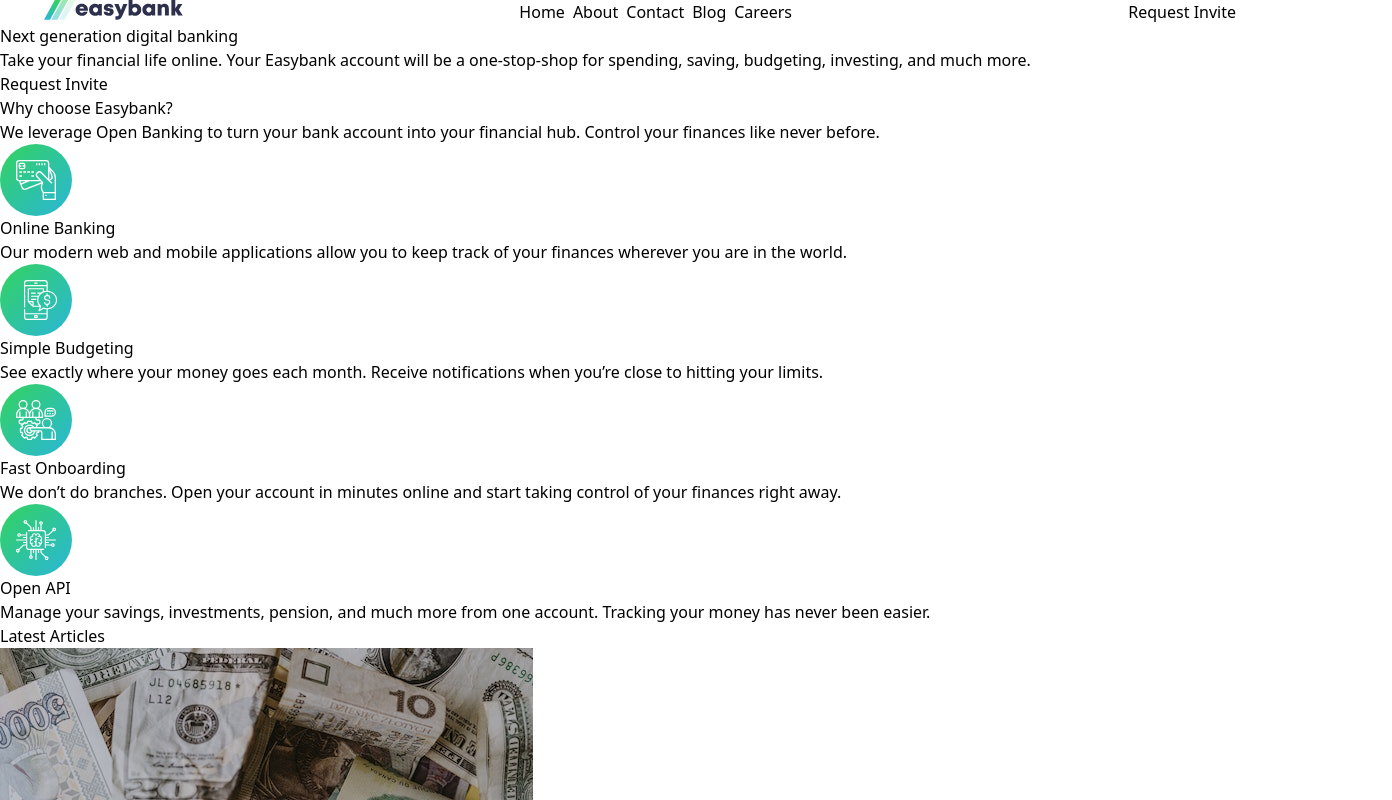
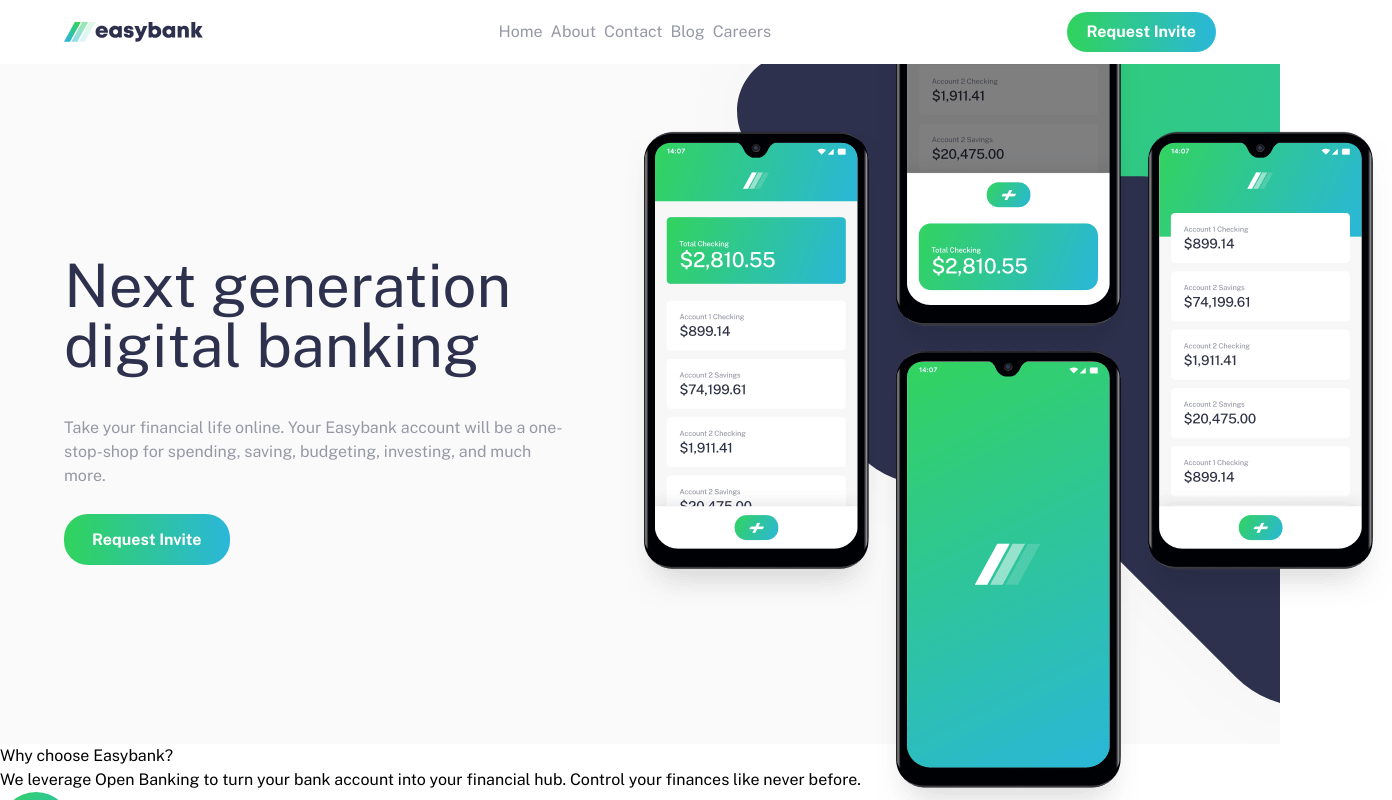
Before and after one commit to atripunoska/easybank-landing-page, a website: page index.html in a window 1280 px wide. Shown: the top 800 px of the page, 1392 px wide, since content can reach past the window. Drawn offline with nearby package versions, Linux system fonts and the light colour scheme; files whose address does not match are found by name.

Commit message:
feat: add styling for hero section for desktop

```diff
--- a/index.html
+++ b/index.html
@@ -21,32 +21,62 @@
 
     <title>Frontend Mentor | Easybank landing page</title>
   </head>
-  <body>
-    <header class="container-lg mx-auto flex justify-between px-11">
+  <body class="overflow-x-hidden">
+    <header
+      class="container-lg mx-auto flex justify-between px-16 bg-white items-center h-16 relative z-10"
+    >
       <div class="logo">
         <img src="./images/logo.svg" alt="Easybank logo" />
       </div>
       <nav>
         <ul class="flex gap-2">
-          <li><a href="#">Home</a></li>
-          <li><a href="#">About</a></li>
-          <li><a href="#">Contact</a></li>
-          <li><a href="#">Blog</a></li>
-          <li><a href="#">Careers</a></li>
+          <li>
+            <a href="#" class="text-grayishBlue hover:text-darkBlue">Home</a>
+          </li>
+          <li>
+            <a href="#" class="text-grayishBlue hover:text-darkBlue">About</a>
+          </li>
+          <li>
+            <a href="#" class="text-grayishBlue hover:text-darkBlue">Contact</a>
+          </li>
+          <li>
+            <a href="#" class="text-grayishBlue hover:text-darkBlue">Blog</a>
+          </li>
+          <li>
+            <a href="#" class="text-grayishBlue hover:text-darkBlue">Careers</a>
+          </li>
         </ul>
       </nav>
-      <div class="cta">
-        <a href="#" class="button">Request Invite</a>
-      </div>
+
+      <a
+        href="#"
+        class="bg-gradient-to-r from-limeGreen to-brightCyan px-5 py-2 text-white rounded-3xl font-semibold"
+        >Request Invite</a
+      >
     </header>
 
-    <section class="hero">
-      <h1>Next generation digital banking</h1>
-      <p>
-        Take your financial life online. Your Easybank account will be a
-        one-stop-shop for spending, saving, budgeting, investing, and much more.
-      </p>
-      <a href="#" class="button">Request Invite</a>
+    <section
+      class="bg-veryLightGray py-48 bg-[position:40rem_-20rem] bg-[url('/images/bg-intro-desktop.svg')] bg-cover bg-no-repeat flex items-center relative"
+    >
+      <div class="w-2/5 ml-16">
+        <h1 class="text-6xl text-darkBlue">Next generation digital banking</h1>
+        <p class="text-grayishBlue my-10">
+          Take your financial life online. Your Easybank account will be a
+          one-stop-shop for spending, saving, budgeting, investing, and much
+          more.
+        </p>
+        <a
+          href="#"
+          class="bg-gradient-to-r from-limeGreen to-brightCyan px-7 py-4 text-white rounded-3xl font-semibold"
+          >Request Invite</a
+        >
+      </div>
+
+      <img
+        src="./images/image-mockups.png"
+        alt=""
+        class="absolute -right-28 -top-44"
+      />
     </section>
 
     <section class="reasons">
--- a/tailwind.config.js
+++ b/tailwind.config.js
@@ -1,7 +1,13 @@
 /** @type {import('tailwindcss').Config} */
+
+const defaultTheme = require("tailwindcss/defaultTheme");
+
 module.exports = {
   content: ["./*.html"],
   theme: {
+    fontFamily: {
+      sans: ['"Public Sans", sans-serif', ...defaultTheme.fontFamily.sans],
+    },
     extend: {
       colors: {
         darkBlue: "hsl(233, 26%, 24%)",
```
Also changed, not shown: css/main.css.
